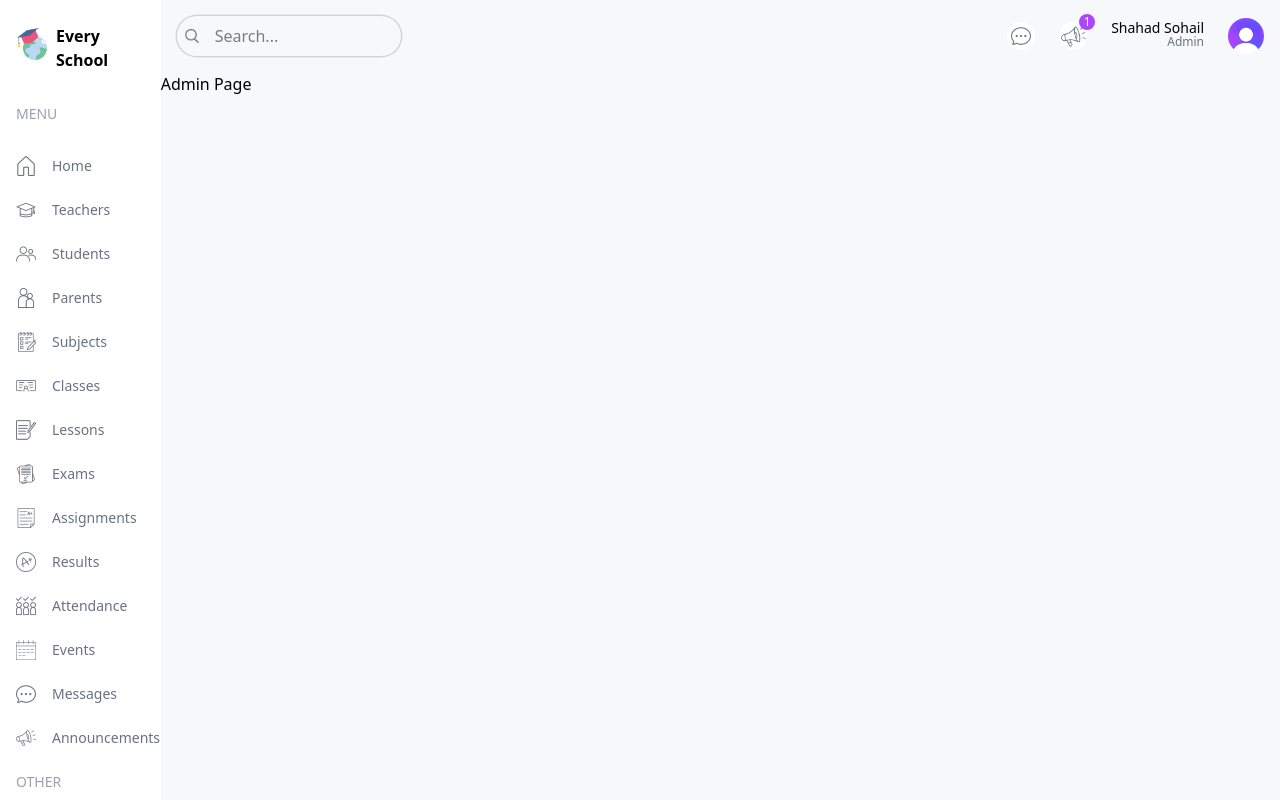
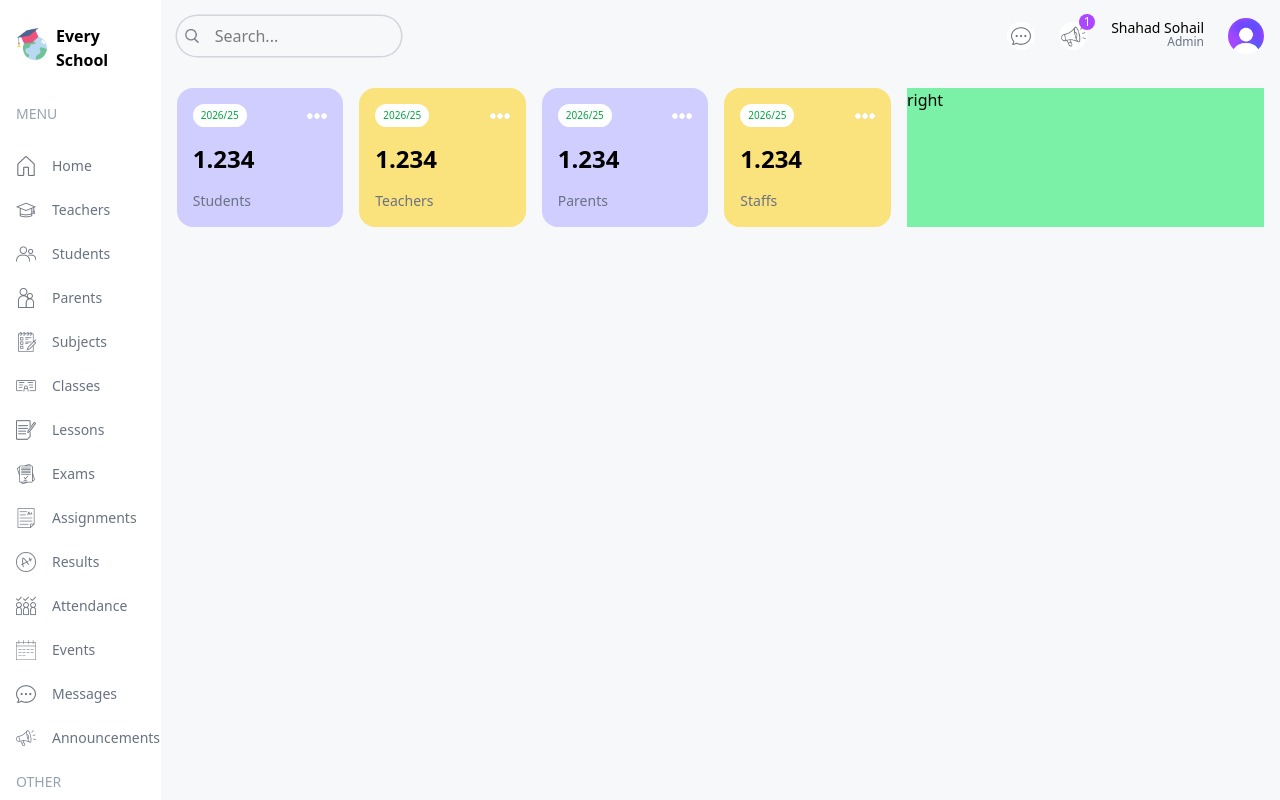
Before and after one commit to codedByShahzad/Every_School_Dashboard, a Next.js app in the folder frontend/: page /admin in a window 1280 px wide. Built offline with nearby package versions, Linux system fonts and the light colour scheme.

Commit message:
Made the Users Cards for the Admin Dashboard

```diff
--- a/frontend/app/(dashboard)/admin/page.tsx
+++ b/frontend/app/(dashboard)/admin/page.tsx
@@ -1,8 +1,19 @@
+import { UserCards } from '@/src/components/UserCards'
 import React from 'react'
 
 const AdminPage = () => {
   return (
-    <div>Admin Page</div>
+    <div className='flex flex-col md:flex-row gap-4 p-4'>
+      <div className='w-full lg:w-2/3'>
+        <div className='flex gap-2 lg:gap-4 justify-between flex-wrap'>
+          <UserCards type="student" />
+          <UserCards type="teacher" />
+          <UserCards type="parent" />
+          <UserCards type="staff" />
+        </div>
+      </div>
+      <div className='bg-green-300 w-full lg:w-1/3'>right</div>
+    </div>
   )
 }
 
--- a/frontend/app/globals.css
+++ b/frontend/app/globals.css
@@ -1 +1,13 @@
 @import "tailwindcss";
+
+
+/* Custom Theam for the Dashboard */
+
+@theme{
+    --color-sky: #C3EBFA;
+    --color-skyLight: #EDF9FD;
+    --color-purple: #CFCEFF;
+    --color-purpleLight: #F1F0FF;
+    --color-yellow: #FAE27C;
+    --color-yellowLight: #FEFCE8;
+}
--- /dev/null
+++ b/frontend/src/components/UserCards.tsx
@@ -0,0 +1,15 @@
+import Image from 'next/image'
+import React from 'react'
+
+export const UserCards = ({type}: {type: String}) => {
+  return (
+    <div className='rounded-2xl odd:bg-purple even:bg-yellow p-4 flex-1'>
+        <div className='flex justify-between items-center gap-1'>
+            <span className='text-[10px] bg-white px-2 py-1 rounded-full text-green-600'>2026/25</span>
+            <Image src="/images/more.png" alt='' width={20} height={20} />
+        </div>
+        <h1 className='text-2xl font-semibold my-4'>1.234</h1>
+        <h2 className='capitalize text-sm font-medium text-gray-500'>{type}s</h2>
+    </div>
+  )
+}
```
